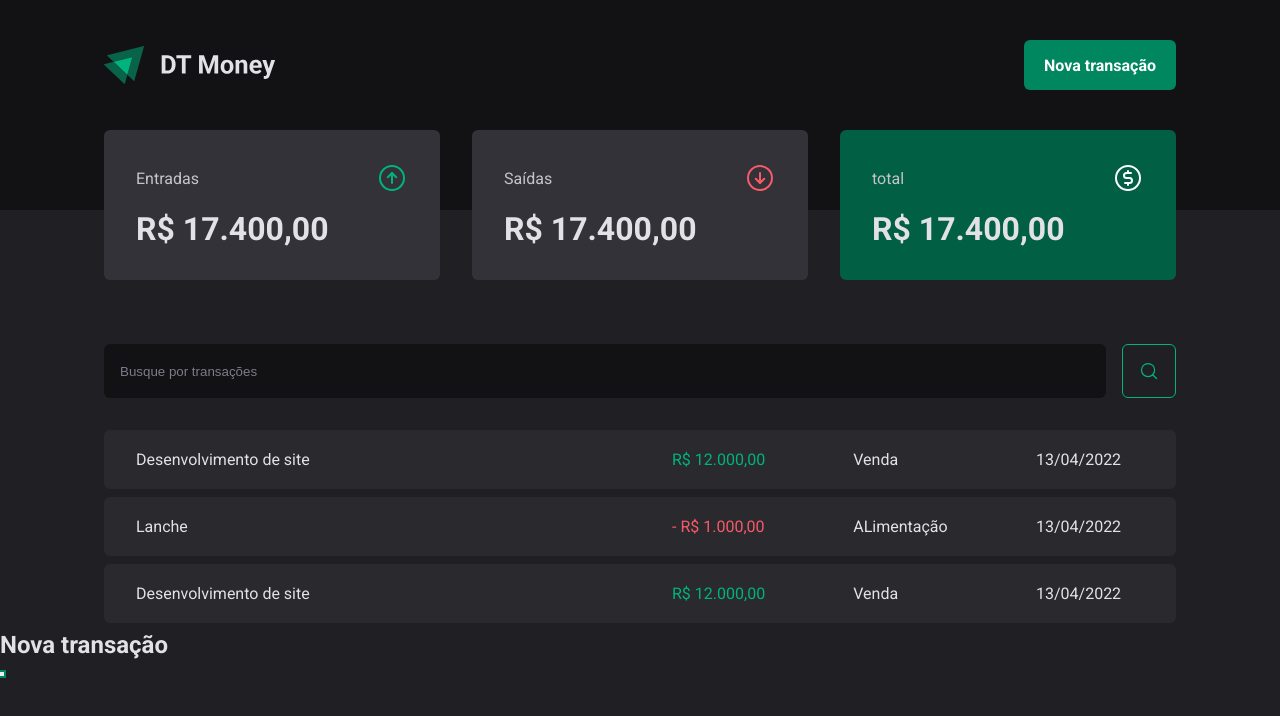
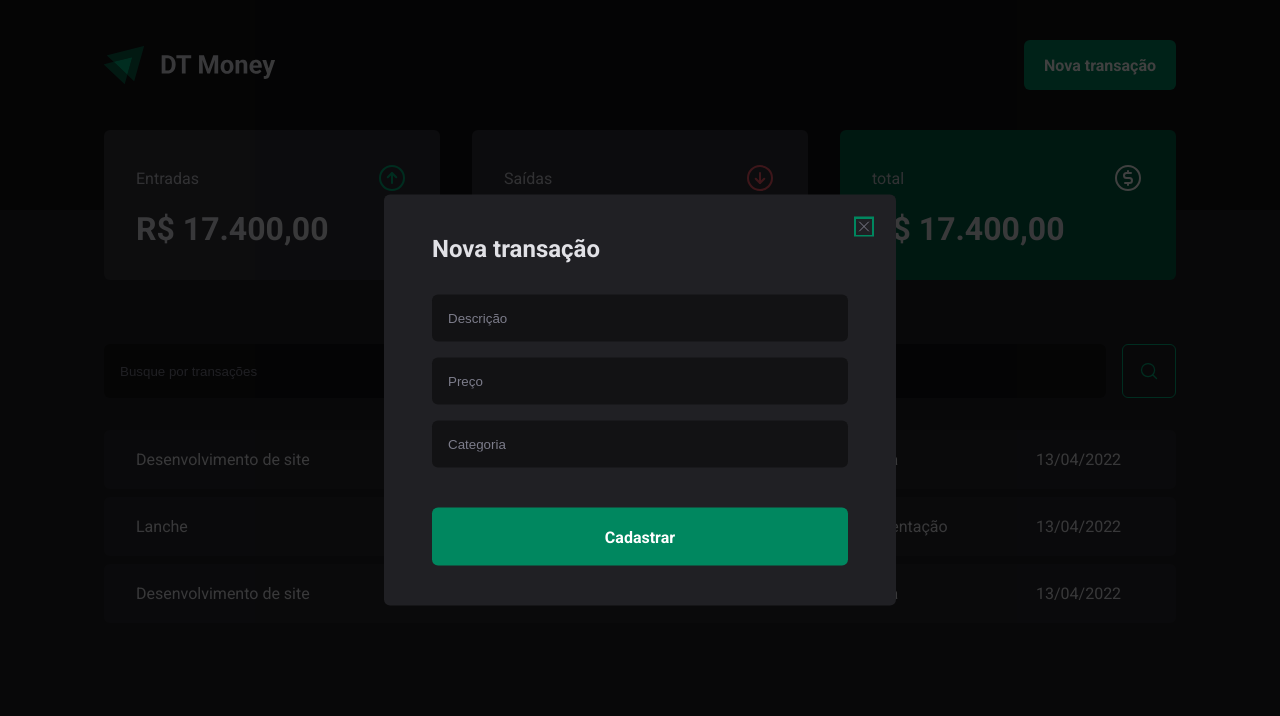
Before and after one commit to mujapira/my-finances, a React (Vite) app: page / in a window 1280 px wide. Both pictures are taken after a click on the button "Nova transação". Shown: the top 716 px of the page. Built offline with nearby package versions, Linux system fonts and the light colour scheme.

Commit message:
style: new transaction modal

```diff
--- a/src/components/Header/index.tsx
+++ b/src/components/Header/index.tsx
@@ -1,24 +1,20 @@
 import { HeaderContainer, HeaderContent, NewTransactionButton } from "./styles";
 import Logo from "../../assets/logo.svg";
 import * as Dialog from "@radix-ui/react-dialog";
+import { NewTransactionModal } from "../NewTransactionModal";
 
 export function Header() {
   return (
     <HeaderContainer>
       <HeaderContent>
         <img src={Logo} alt="" />
+
         <Dialog.Root>
           <Dialog.Trigger asChild>
             <NewTransactionButton>Nova transação</NewTransactionButton>
           </Dialog.Trigger>
 
-          <Dialog.Portal>
-            <Dialog.Overlay />
-            <Dialog.Content>
-              <Dialog.Title>Nova transação</Dialog.Title>
-              <Dialog.Close />
-            </Dialog.Content>
-          </Dialog.Portal>
+          <NewTransactionModal />
         </Dialog.Root>
       </HeaderContent>
     </HeaderContainer>
--- /dev/null
+++ b/src/components/NewTransactionModal/index.tsx
@@ -0,0 +1,25 @@
+import * as Dialog from "@radix-ui/react-dialog";
+import { X } from "phosphor-react";
+import { CloseButton, Content, Overlay } from "./styles";
+
+export function NewTransactionModal() {
+  return (
+    <Dialog.Portal>
+      <Overlay />
+      <Content>
+        <Dialog.Title>Nova transação</Dialog.Title>
+        <CloseButton>
+          <X />
+        </CloseButton>
+
+        <form action="">
+          <input type="text" placeholder="Descrição" required />
+          <input type="number" placeholder="Preço" required />
+          <input type="text" placeholder="Categoria" required />
+
+          <button type="submit">Cadastrar</button>
+        </form>
+      </Content>
+    </Dialog.Portal>
+  );
+}
--- /dev/null
+++ b/src/components/NewTransactionModal/styles.ts
@@ -0,0 +1,70 @@
+import styled from "styled-components";
+import * as Dialog from "@radix-ui/react-dialog";
+
+export const Overlay = styled(Dialog.Overlay)`
+  position: fixed;
+  width: 100vw;
+  height: 100vh;
+  inset: 0;
+  background: rgba(0, 0, 0, 0.75);
+`;
+
+export const Content = styled(Dialog.Content)`
+  min-width: 32rem;
+  border-radius: 6px;
+  padding: 2.5rem 3rem;
+  background: ${(props) => props.theme["gray-800"]};
+
+  position: fixed;
+  top: 50%;
+  left: 50%;
+  transform: translate(-50%, -50%);
+
+  form {
+    margin-top: 2rem;
+
+    display: flex;
+    flex-direction: column;
+    gap: 1rem;
+
+    input {
+      border-radius: 6px;
+      border: 0;
+      background: ${(props) => props.theme["gray-900"]};
+      color: ${(props) => props.theme["gray-300"]};
+      padding: 1rem;
+
+      &::placeholder {
+        color: ${(props) => props.theme["gray-500"]};
+      }
+    }
+
+    button[type="submit"] {
+      height: 58px;
+      border: 0;
+      background: ${(props) => props.theme["green-500"]};
+      color: ${(props) => props.theme.white};
+      font-weight: bold;
+      padding-top: 0 1.25rem;
+      border-radius: 6px;
+      margin-top: 1.5rem;
+      cursor: pointer;
+
+      &hover {
+        background: ${(props) => props.theme["green-700"]};
+        transition: background-color 0.2s;
+      }
+    }
+  }
+`;
+
+export const CloseButton = styled(Dialog.Close)`
+  position: absolute;
+  background: transparent;
+  border: 0;
+  top: 1.5rem;
+  right: 1.5rem;
+  line-height: 0;
+  cursor: pointer;
+  color: ${(props) => props.theme["gray-500"]};
+`;
```
